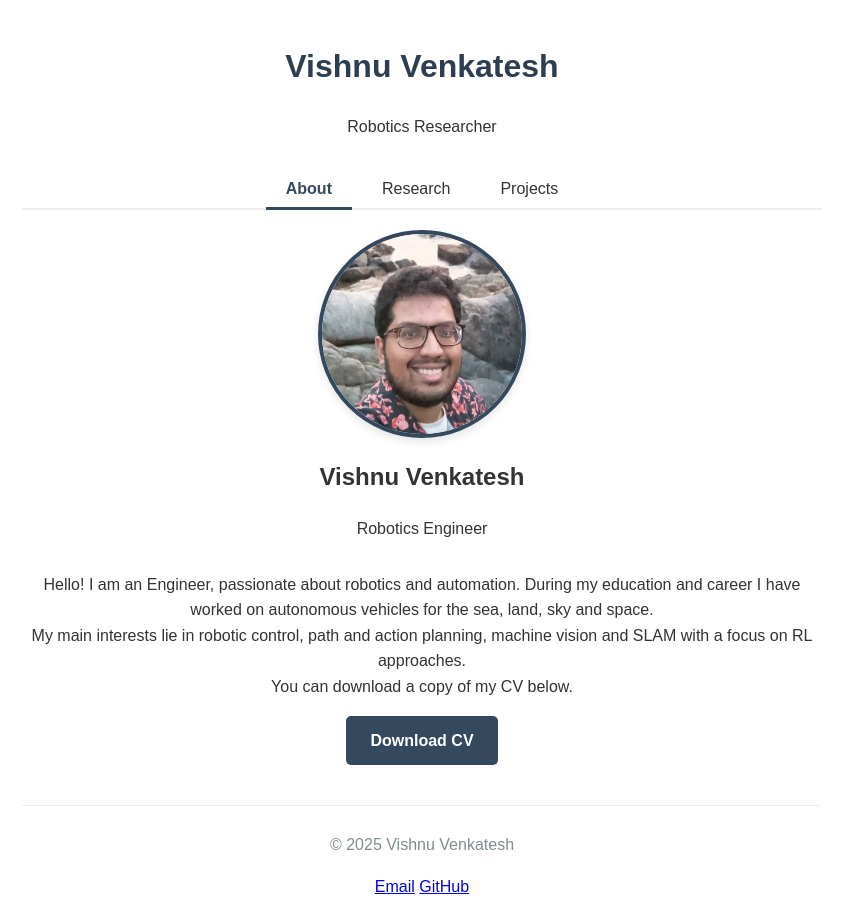
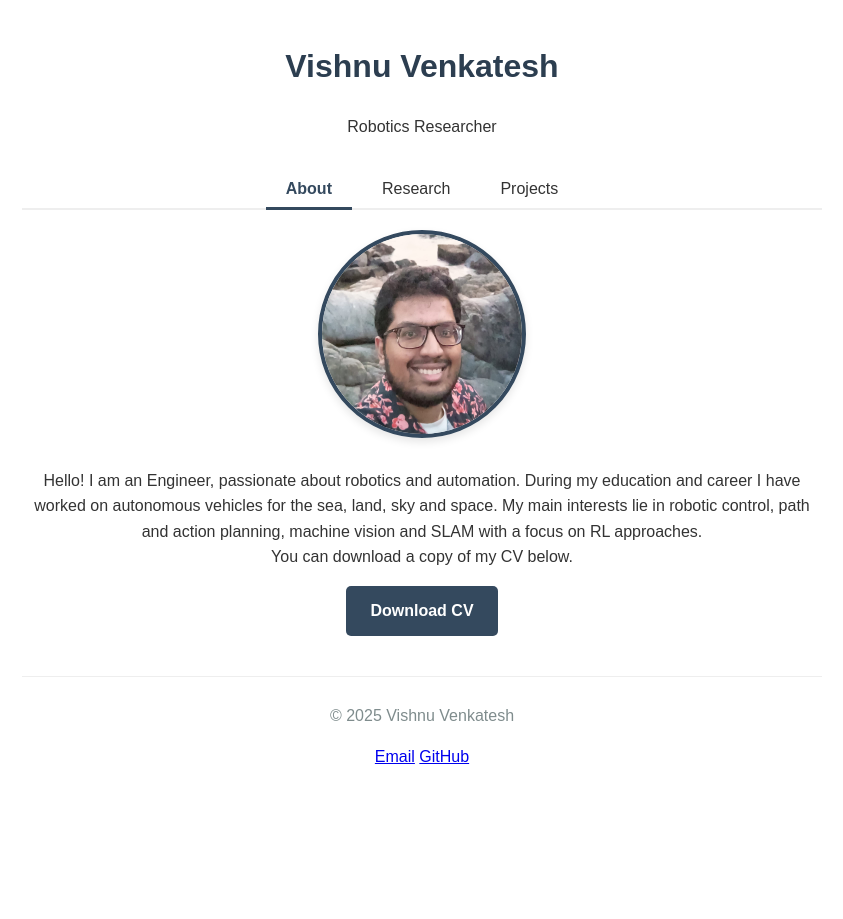
Before and after one commit to Vishnu96/Vishnu96.github.io, a Jekyll site: the page built from index.html, in a window 1280 px wide. Shown: the whole page, without its empty margins (218-1061 px from the left). Built offline with Jekyll 4.4.1, drawn with Linux system fonts in a browser that asks for light colours.

Commit message:
change to about

```diff
--- a/_includes/about.html
+++ b/_includes/about.html
@@ -3,13 +3,11 @@
         <div class="profile-image-wrapper">
             <img src="/files/vv_headshot.jpeg" alt="Vishnu Venkatesh">
         </div>
-        <h2>Vishnu Venkatesh</h2>
-        <p>Robotics Engineer</p>
     </div>
 
     <div class="about-text">
         <p>Hello! I am an Engineer, passionate about robotics and automation. During my education and career
-            I have worked on autonomous vehicles for the sea, land, sky and space. <br> My main interests lie in
+            I have worked on autonomous vehicles for the sea, land, sky and space. My main interests lie in
             robotic control, path and action planning, machine vision and SLAM with a focus on RL approaches. <br> You can download a copy of my
             CV below.</p>
         <a href="/files/VVResume.pdf" download="Vishnu_Venkatesh_CV.pdf" class="download-btn">
```
